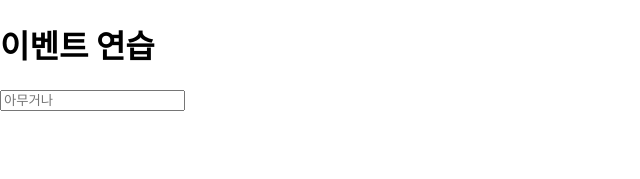
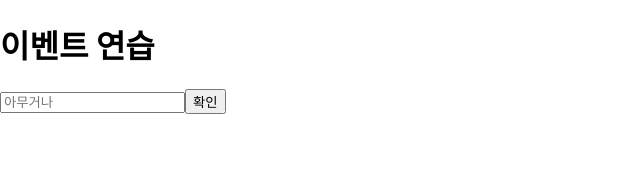
Before and after one commit to nainde0719/hello-react, a React (Create React App) app: page / in a window 1280 px wide. Shown: the top 179 px of the page, without its empty margins (0-640 px from the left). Built offline with nearby package versions, Linux system fonts and the light colour scheme; the HTML template or start-up script is replaced by a standard one.

Commit message:
4.2.2.3 버튼을 누를 때 comment 값을 공백으로 설정

```diff
--- a/src/EventPractice.js
+++ b/src/EventPractice.js
@@ -23,6 +23,14 @@ class EventPractice extends Component {
                         }
                     }
                 />
+                <button onClick={
+                    () => {
+                        alert(this.state.message);
+                        this.setState({
+                            message: ''
+                        });
+                    }
+                }>확인</button>
             </div>
         );
     }
```
